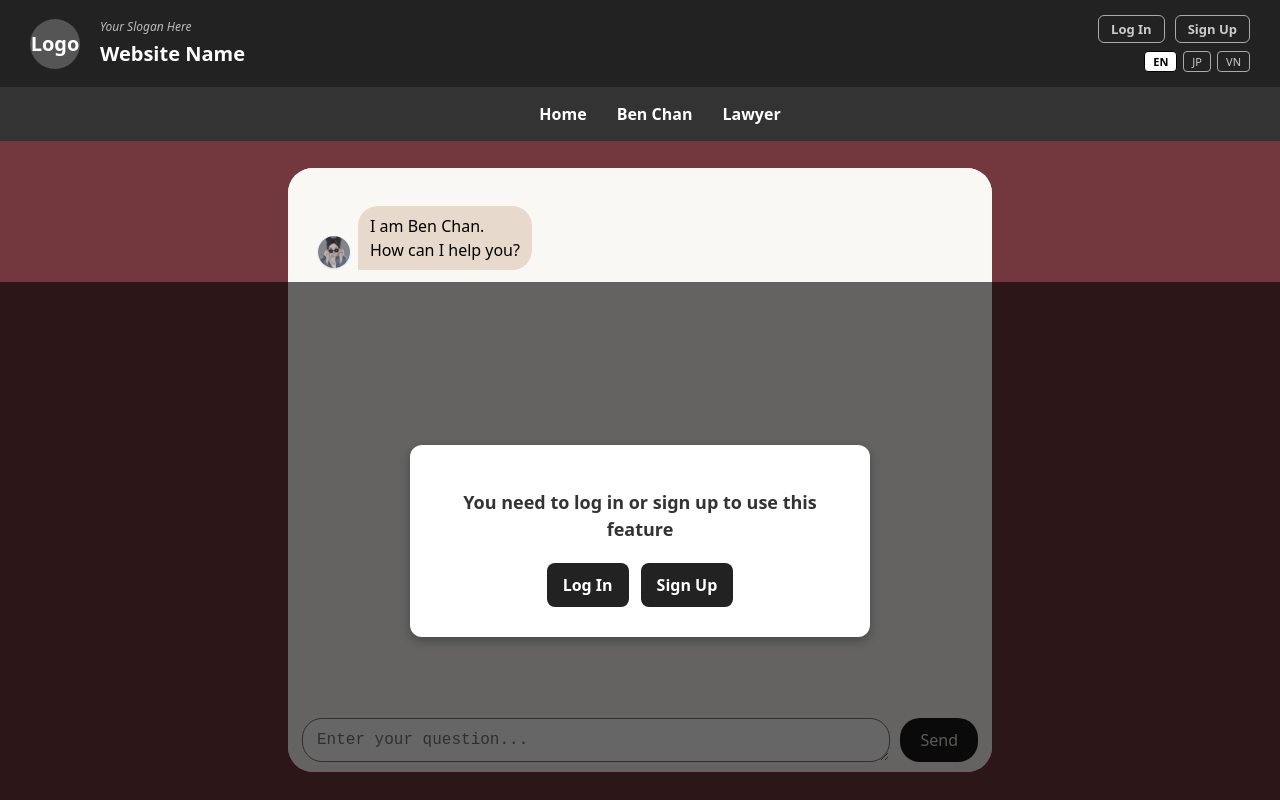
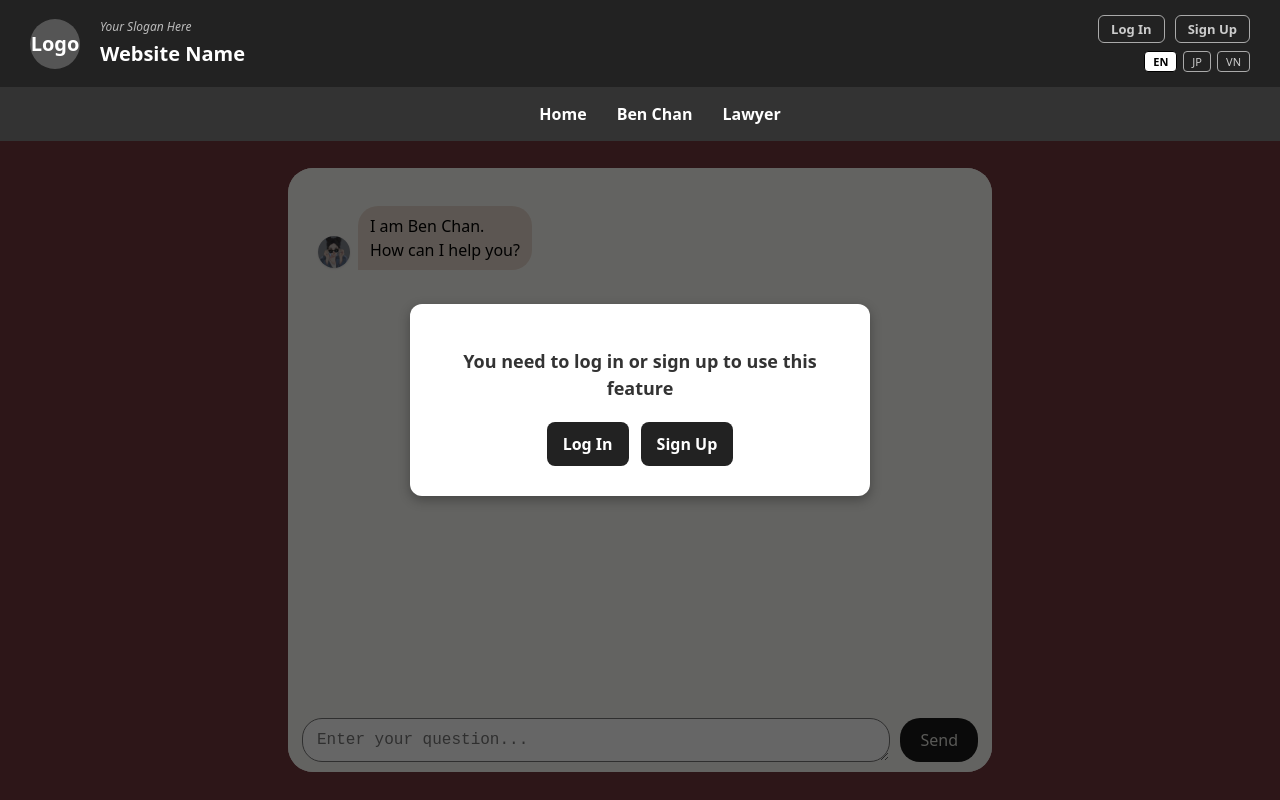
Before and after one commit to phuongnga205/legal-kg, a React (Vite) app in the folder my-app/: page /benchan in a window 1280 px wide. Built offline with nearby package versions, Linux system fonts and the light colour scheme.

Commit message:
update overlay

```diff
--- a/my-app/src/App.jsx
+++ b/my-app/src/App.jsx
@@ -78,14 +78,16 @@ function App() {
 
             {/* 🔒 Trang yêu cầu đăng nhập */}
             <Route path="/benchan" element={<BenPage lang={lang} user={user} />} />
-            <Route
+            <Route path="/lawyer" element={<LawyerPage lang={lang} user={user} />} />
+            {/*<Route
               path="/lawyer"
               element={
                 <ProtectedRoute user={user}>
                   <LawyerPage lang={lang} />
                 </ProtectedRoute>
               }
-            />
+            />*/}
+
 
             <Route path="/login" element={<LoginPage lang={lang} setUser={handleSetUser} />} />
             <Route path="/register" element={<RegisterPage lang={lang} setUser={handleSetUser} />} />
--- a/my-app/src/components/ChatBox.css
+++ b/my-app/src/components/ChatBox.css
@@ -29,7 +29,7 @@
 
   background-color: #f9f8f4; /*Màu nền*/
   box-sizing: border-box; /*Tính padding vào trong width/height (đỡ vỡ layout)*/
-  z-index: 1000;          /*Nằm trên các phần tử khác (tránh bị che). */
+  z-index: 800;          /*Nằm trên các phần tử khác (tránh bị che). */
 
   transition: top 0.3s ease; /*hiệu ứng mượt hơn khi điều chỉnh độ nhỏ lớn của khung*/
 }
--- /dev/null
+++ b/my-app/src/components/Overlay.css
@@ -0,0 +1,47 @@
+.overlay {
+  position: fixed;
+  top: 0;
+  left: 0;
+  width: 100%;
+  height: 100%; /* phủ toàn bộ */
+  background: rgba(0,0,0,0.6);
+  display: flex;
+  align-items: center;
+  justify-content: center;
+  z-index: 900; /* header là 1000, overlay sẽ nằm dưới */
+}
+
+.overlay-content {
+  background: #fff;
+  padding: 30px;
+  border-radius: 12px;
+  text-align: center;
+  max-width: 400px;
+  box-shadow: 0 4px 12px rgba(0,0,0,0.3);
+}
+
+.overlay-content h2 {
+  margin-bottom: 20px;
+  font-size: 18px;
+  color: #333;
+}
+
+.overlay-buttons {
+  display: flex;
+  gap: 12px;
+  justify-content: center;
+}
+
+.overlay-btn {
+  background: #222;
+  color: #fff;
+  padding: 10px 16px;
+  border-radius: 8px;
+  text-decoration: none;
+  font-weight: 600;
+  transition: background 0.2s;
+}
+
+.overlay-btn:hover {
+  background: #444;
+}
--- /dev/null
+++ b/my-app/src/components/Overlay.jsx
@@ -0,0 +1,30 @@
+// Overlay.jsx
+import React from 'react';
+import { Link } from 'react-router-dom';
+import './Overlay.css';
+
+const Overlay = ({ lang }) => {
+  return (
+    <div className="overlay">
+      <div className="overlay-content">
+        <h2>
+          {lang === "EN"
+            ? "You need to log in or sign up to use this feature"
+            : lang === "JP"
+            ? "この機能を利用するにはログインまたは登録が必要です"
+            : "Bạn cần đăng nhập hoặc đăng ký để sử dụng"}
+        </h2>
+        <div className="overlay-buttons">
+          <Link to="/login" className="overlay-btn">
+            {lang === "EN" ? "Log In" : lang === "JP" ? "ログイン" : "Đăng nhập"}
+          </Link>
+          <Link to="/register" className="overlay-btn">
+            {lang === "EN" ? "Sign Up" : lang === "JP" ? "登録" : "Đăng ký"}
+          </Link>
+        </div>
+      </div>
+    </div>
+  );
+};
+
+export default Overlay;
--- a/my-app/src/pages/BenPage.css
+++ /dev/null
@@ -1,53 +0,0 @@
-.benchan-page {
-  position: relative;
-  height: 100%;
-}
-
-/* Overlay che toàn màn hình chatbox */
-.overlay {
-  position: absolute;
-  top: 0;
-  left: 0;
-  width: 100%;
-  height: 100%;
-  background: rgba(0,0,0,0.6); /* mờ mờ */
-  display: flex;
-  align-items: center;
-  justify-content: center;
-  z-index: 2000;
-}
-
-.overlay-content {
-  background: #fff;
-  padding: 30px;
-  border-radius: 12px;
-  text-align: center;
-  max-width: 400px;
-  box-shadow: 0 4px 12px rgba(0,0,0,0.3);
-}
-
-.overlay-content h2 {
-  margin-bottom: 20px;
-  font-size: 18px;
-  color: #333;
-}
-
-.overlay-buttons {
-  display: flex;
-  gap: 12px;
-  justify-content: center;
-}
-
-.overlay-btn {
-  background: #222;
-  color: #fff;
-  padding: 10px 16px;
-  border-radius: 8px;
-  text-decoration: none;
-  font-weight: 600;
-  transition: background 0.2s;
-}
-
-.overlay-btn:hover {
-  background: #444;
-}
--- a/my-app/src/pages/BenPage.jsx
+++ b/my-app/src/pages/BenPage.jsx
@@ -1,34 +1,13 @@
 import React from 'react';
 import { Link } from 'react-router-dom';
 import ChatBox from '../components/ChatBox';
-import './BenPage.css';
+import Overlay from "../components/Overlay.jsx";
 
 const BenPage = ({ lang, user }) => {
   return (
     <div className="benchan-page">
       <ChatBox lang={lang} />
-
-      {!user && (
-        <div className="overlay">
-          <div className="overlay-content">
-            <h2>
-              {lang === "EN"
-                ? "You need to log in or sign up to use this feature"
-                : lang === "JP"
-                ? "この機能を利用するにはログインまたは登録が必要です"
-                : "Bạn cần đăng nhập hoặc đăng ký để sử dụng"}
-            </h2>
-            <div className="overlay-buttons">
-              <Link to="/login" className="overlay-btn">
-                {lang === "EN" ? "Log In" : lang === "JP" ? "ログイン" : "Đăng nhập"}
-              </Link>
-              <Link to="/register" className="overlay-btn">
-                {lang === "EN" ? "Sign Up" : lang === "JP" ? "登録" : "Đăng ký"}
-              </Link>
-            </div>
-          </div>
-        </div>
-      )}
+      {!user && <Overlay lang={lang} />}
     </div>
   );
 };
--- a/my-app/src/pages/LawyerPage.jsx
+++ b/my-app/src/pages/LawyerPage.jsx
@@ -1,9 +1,11 @@
 // pages/LawyerPage.jsx
-import { useMemo, useState } from "react";
+import React, { useMemo, useState } from "react";
+import { Link } from "react-router-dom";
 import LawyerList from "../components/LawyerList.jsx";
+import Overlay from "../components/Overlay.jsx";
 
 
-// Mock data: bạn có thể tách ra /data/lawyers.js hoặc gọi API
+// Mock data
 const MOCK_LAWYERS = [
   {
     id: "lw_001",
@@ -47,7 +49,7 @@ const MOCK_LAWYERS = [
   },
 ];
 
-export default function LawyerPage() {
+const LawyerPage = ({ lang, user }) => {
   const [q, setQ] = useState("");
 
   const list = useMemo(() => {
@@ -63,7 +65,7 @@ export default function LawyerPage() {
   }, [q]);
 
   return (
-    <div className="page-wrap">
+    <div className="lawyer-page">
       <div className="page-header">
         <h1>弁護士一覧</h1>
         <div className="spacer" />
@@ -77,6 +79,10 @@ export default function LawyerPage() {
       </div>
 
       <LawyerList data={list} />
+
+      {!user && <Overlay lang={lang} />}
     </div>
   );
-}
+};
+
+export default LawyerPage;
--- a/my-app/src/pages/User.css
+++ b/my-app/src/pages/User.css
@@ -1,3 +1,4 @@
+/* CSS cho LoginPage và RegisterPage*/
 /* Khung bao quanh để căn giữa form giữa màn hình (trừ phần header) */
 .auth-wrapper {
   display: flex;
```
Also changed, not shown: my-app/src/components/LawyerList.css (line endings or trailing spaces).
